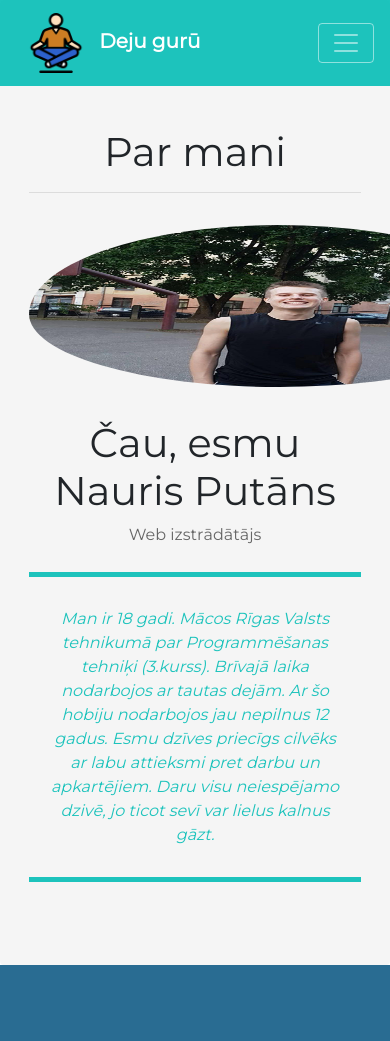
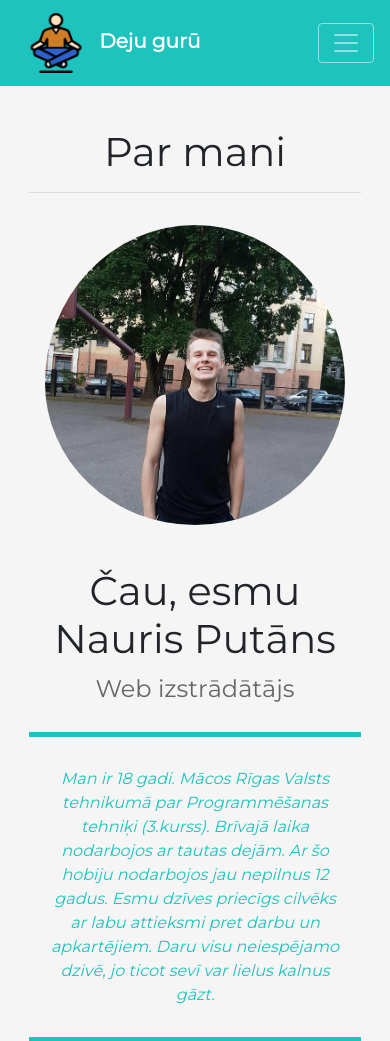
Before and after one commit to Nauris-Putans/dejosanas_majaslapa, a Symfony app: template templates/sections/about_me.html.twig in a window 390 px wide. Shown: the top 1041 px of the page. Run offline with Twig, Linux system fonts and the light colour scheme; the template is opened without the code that fills it, so the values that code supplies are empty; some libraries are stand-ins or nearby versions.

Commit message:
Added even more @media rules for responsive website.

```diff
--- a/public/sass/sass/style.css
+++ b/public/sass/sass/style.css
@@ -204,6 +204,11 @@ body, html {
   .img-fluid {
     height: 400px !important;
     max-width: 200% !important;
+  }
+
+  .Par-mani .img-fluid {
+    width: 500px !important;
+    height: auto !important;
   }
 }
 @media screen and (max-width: 952px) {
@@ -681,18 +706,67 @@ body, html {
   width: 500px;
   height: auto;
 }
+@media screen and (max-width: 465px) {
+  .Par-mani .resize {
+    width: 220px !important;
+  }
+}
+.Par-mani .my-name {
+  padding-top: 10px;
+  font-size: 2.5rem;
+}
+.Par-mani .my-profession {
+  font-size: 1.5rem;
+}
+@media screen and (max-width: 645px) {
+  .Par-mani .img-fluid {
+    width: 400px !important;
+  }
+}
+@media screen and (max-width: 545px) {
+  .Par-mani .img-fluid {
+    width: 300px !important;
+  }
+}
+@media screen and (max-width: 377px) {
+  .Par-mani .img-fluid {
+    width: 200px !important;
+  }
+}
 @media screen and (max-width: 375px) {
   .Par-mani .box {
-    padding: 128px 32px 64px 32px;
+    padding: 128px 32px 64px 32px !important;
   }
   .Par-mani p {
-    font-size: 20px;
+    font-size: 20px !important;
   }
   .Par-mani p + p {
-    text-indent: 0;
+    text-indent: 0 !important;
   }
   .Par-mani .box-color {
-    padding: 30px 10px;
+    padding: 30px 10px !important;
+    margin-left: 10px !important;
+    margin-right: 10px !important;
+  }
+  .Par-mani .my-name {
+    font-size: 1.5rem !important;
+  }
+  .Par-mani .my-profession {
+    font-size: 1rem !important;
+  }
+}
+@media screen and (max-width: 320px) {
+  .Par-mani .image-padding {
+    padding-top: 0 !important;
+    padding-bottom: 0 !important;
+  }
+  .Par-mani .Par-mani .box-color {
+    margin-left: 10px !important;
+    margin-right: 10px !important;
+  }
+  .Par-mani .Par-mani .my-name {
+    margin-left: 10px !important;
+    margin-right: 10px !important;
   }
 }
 
--- a/public/sass/sass/style.scss
+++ b/public/sass/sass/style.scss
@@ -216,6 +216,11 @@ body, html {
   .img-fluid {
     height: 400px !important;
     max-width: 200% !important;
+  }
+
+  .Par-mani .img-fluid {
+    width: 500px !important;
+    height: auto !important;
   }
 }
 
@@ -767,25 +795,85 @@ $assetPath : "/images";
     height: auto;
   }
 
+  @media screen and (max-width: 465px) {
+    .resize {
+      width: 220px !important;
+    }
+  }
+
+  .my-name {
+    padding-top: 10px;
+    font-size: 2.5rem;
+  }
+
+  .my-profession {
+    font-size: 1.5rem;
+  }
+
+  @media screen and (max-width: 645px) {
+    .img-fluid {
+      width: 400px !important;
+    }
+  }
+
+  @media screen and (max-width: 545px) {
+    .img-fluid {
+      width: 300px !important;
+    }
+  }
+
+  @media screen and (max-width: 377px) {
+    .img-fluid {
+      width: 200px !important;
+    }
+  }
+
   @media screen and (max-width: 375px) {
     .box {
-      padding: 128px 32px 64px 32px ;
+      padding: 128px 32px 64px 32px !important;
     }
 
     p {
-      font-size: 20px;
+      font-size: 20px !important;
     }
 
     p + p {
-      text-indent: 0;
+      text-indent: 0 !important;
     }
 
     .box-color {
-      padding: 30px 10px;
+      padding: 30px 10px !important;
+      margin-left: 10px !important;
+      margin-right: 10px !important;
     }
 
+    .my-name {
+      font-size: 1.5rem !important;
+    }
+
+    .my-profession {
+      font-size: 1rem !important;
+    }
   }
 
+  @media screen and (max-width: 320px) {
+    .image-padding {
+      padding-top: 0 !important;
+      padding-bottom: 0 !important;
+    }
+
+    .Par-mani {
+      .box-color {
+        margin-left: 10px !important;
+        margin-right: 10px !important;
+      }
+
+      .my-name {
+        margin-left: 10px !important;
+        margin-right: 10px !important;
+      }
+    }
+  }
 }
 
 /* ------------ Kontakti ------------ */
--- a/templates/sections/about_me.html.twig
+++ b/templates/sections/about_me.html.twig
@@ -13,9 +13,9 @@
 
                             <img src="{{ asset('images/Profila_bilde.jpg') }}" alt="Profila bilde" class="resize img-fluid mx-auto d-block image-padding fade-in rounded-img">
 
-                            <h1 class="fade-in text-center ">Čau, esmu Nauris Putāns</h1>
+                            <h1 class="fade-in text-center my-name">Čau, esmu Nauris Putāns</h1>
 
-                            <p class="fade-in text-center">Web izstrādātājs</p>
+                            <p class="fade-in text-center my-profession">Web izstrādātājs</p>
 
                             <p class="fade-in inspiration-text box-color"><strong>Man ir 18 gadi. Mācos Rīgas Valsts
                                     tehnikumā par Programmēšanas tehniķi (3.kurss). Brīvajā laika nodarbojos ar tautas
```
Also changed, not shown: other parts of public/sass/sass/style.css (+49 -16 lines), other parts of public/sass/sass/style.scss (+58 -21 lines), 1 other file.
